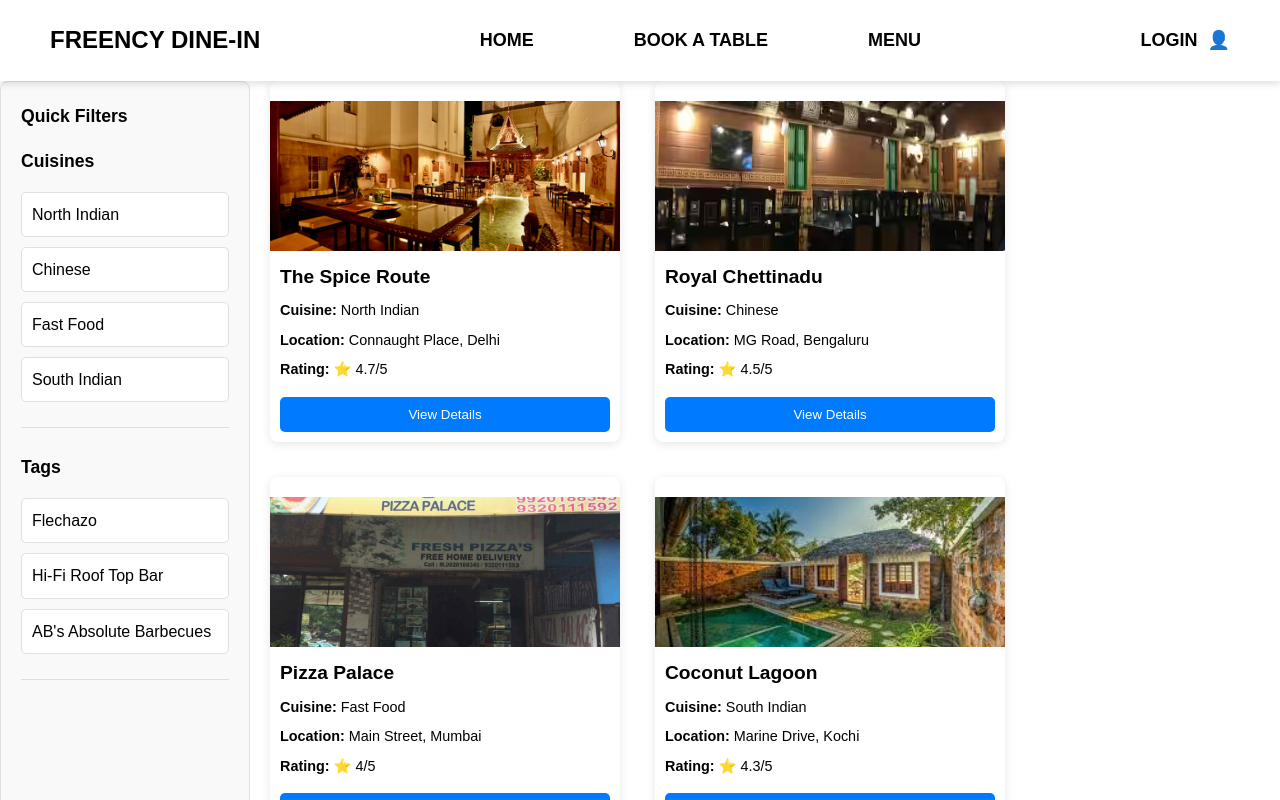
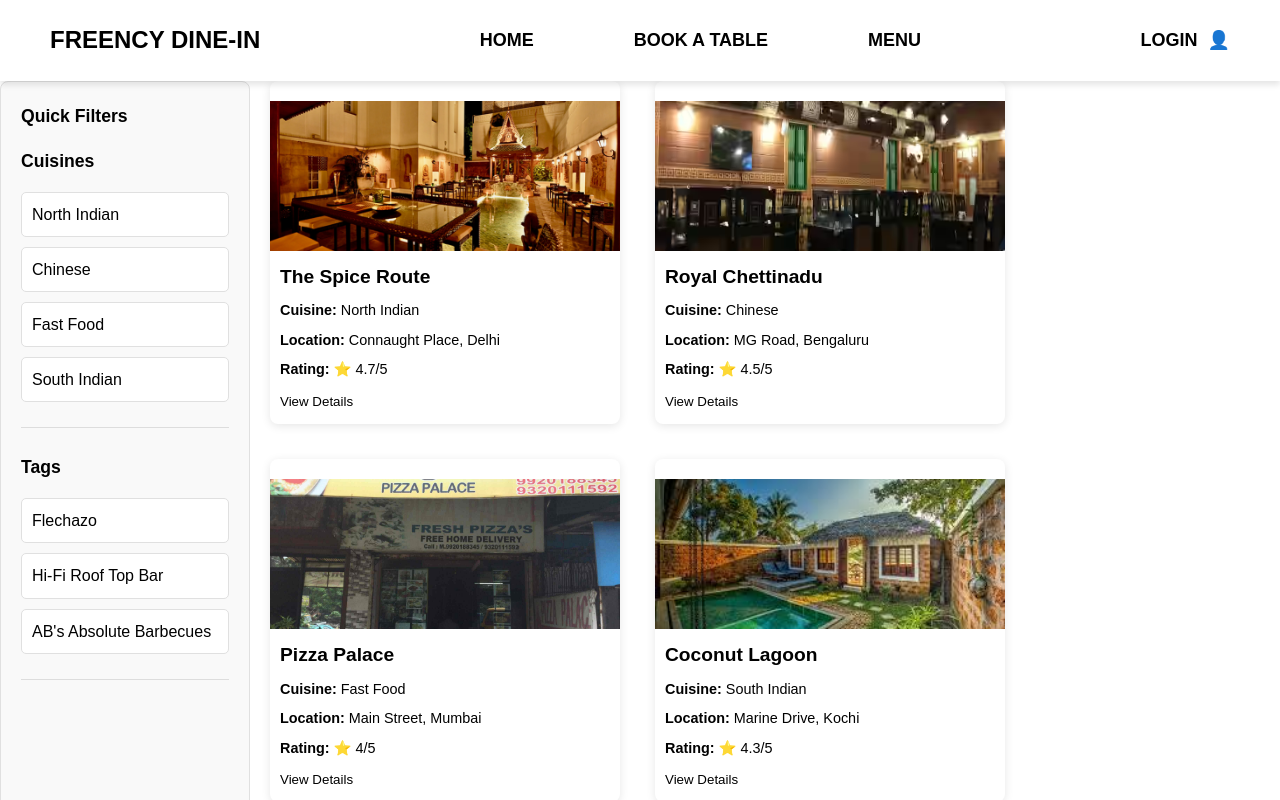
Before and after one commit to shafeer2511/HOTEL-DINING, a React (Create React App) app in the folder client/: page /book-table in a window 1280 px wide. Shown: the top 800 px of the page. Built offline with nearby package versions, Linux system fonts and the light colour scheme.

Commit message:
Update RestaurantGridAndList.jsx

```diff
--- a/client/src/components/RestaurantGridAndList.jsx
+++ b/client/src/components/RestaurantGridAndList.jsx
@@ -12,10 +12,11 @@ import rgr from '../assests/rgr.jpeg';
 import sz from '../assests/szechuan.jpeg';
 import taco from '../assests/taco.jpeg';
 import idly from '../assests/idly_express.jpeg';
+import { useNavigate } from 'react-router-dom';
 
 const RestaurantGridAndList = () => {
   const [filter, setFilter] = useState(""); // For filtering restaurants
-
+  const navigate = useNavigate();
   const cuisines = [
     'North Indian',
     'Chinese',
@@ -170,6 +171,10 @@ const RestaurantGridAndList = () => {
   // Filtering restaurants based on selected cuisine
   const filteredRestaurants = filter ? restaurants.filter((restaurant) => restaurant.cuisine === filter) : restaurants;
 
+  const handleViewDetails = (id) => {
+    navigate(`/restaurant/${id}`);
+  };
+
   return (
     <div className="restaurant-grid-container">
       <div className="restaurant-grid-sidebar">
@@ -180,7 +185,7 @@ const RestaurantGridAndList = () => {
             {cuisines.map((cuisine) => (
               <li
                 key={cuisine}
-                className="restaurant-grid-list-item"
+                className={`restaurant-grid-list-item ${filter === cuisine ? 'active' : ''}`}
                 onClick={() => handleFilterClick(cuisine)} // Filter on click
               >
                 {cuisine}
@@ -207,7 +212,7 @@ const RestaurantGridAndList = () => {
               <p><strong>Cuisine:</strong> {restaurant.cuisine}</p>
               <p><strong>Location:</strong> {restaurant.location}</p>
               <p><strong>Rating:</strong> ⭐ {restaurant.rating}/5</p>
-              <button className="reserve-btn">View Details</button>
+              <button className="view-details-btn" onClick={() => handleViewDetails(restaurant.id)}>View Details</button>
             </div>
           </div>
         ))}
@@ -216,4 +221,5 @@ const RestaurantGridAndList = () => {
   );
 };
 
+
 export default RestaurantGridAndList;
```
